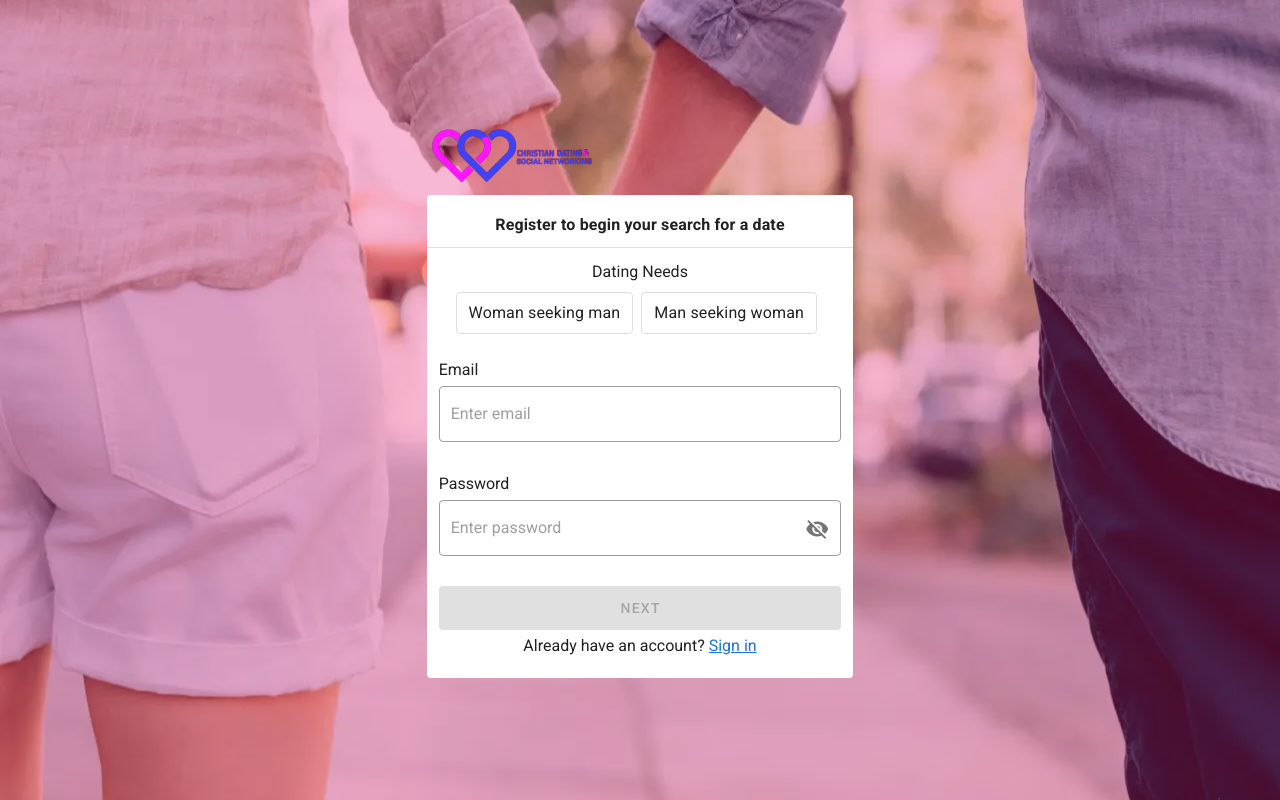
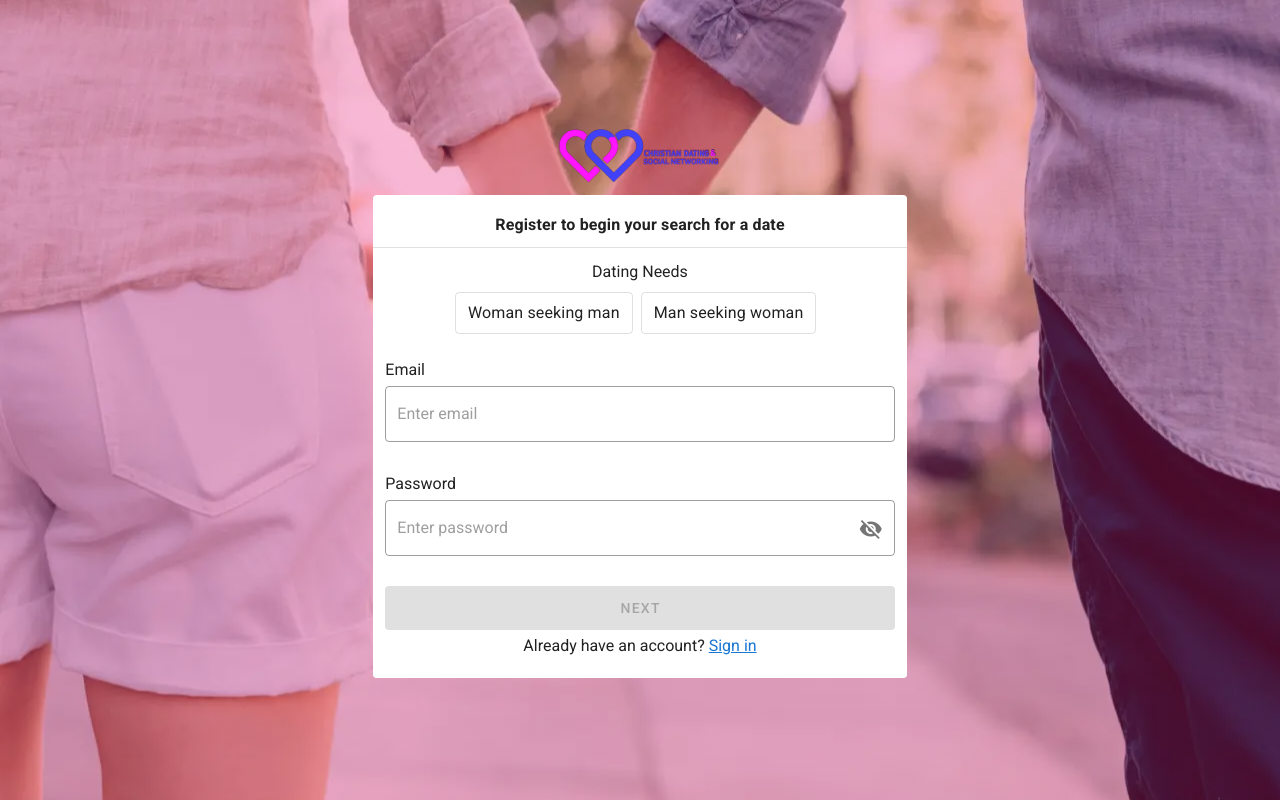
Before and after one commit to symplytheo/christian-dating-site, a Nuxt app: page /account/register in a window 1280 px wide. Built offline with nearby package versions, Linux system fonts and the light colour scheme.

Commit message:
utilize all registration steps

```diff
--- a/pages/account/register.vue
+++ b/pages/account/register.vue
@@ -3,14 +3,21 @@
     tile
     color="transparent"
     flat
-    :height="step === 2 ? 'auto' : '100vh'"
-    :class="step === 2 ? 'py-16' : 'py-0'"
+    :height="isFill ? '100vh' : 'auto'"
+    :class="isFill ? 'py-0' : 'py-16'"
   >
     <v-row class="fill-height" justify="center" align="center" no-gutters>
-      <v-col cols="11" sm="8" md="6" lg="4">
-        <nuxt-link v-if="step === 1" to="/">
-          <core-logo class="mx-auto" />
-        </nuxt-link>
+      <v-col
+        cols="11"
+        sm="8"
+        :md="isFill || step === 2 ? 6 : 10"
+        :lg="isFill || step === 2 ? 5 : 9"
+      >
+        <div class="text-center">
+          <nuxt-link v-if="step === 1" to="/" aria-label="Logo">
+            <core-logo />
+          </nuxt-link>
+        </div>
 
         <v-stepper v-model="step" flat>
           <v-stepper-items>
@@ -27,6 +34,47 @@
             <v-stepper-content step="3" class="pa-0">
               <register-step-success @submit="handleSubmit(3, null)" />
             </v-stepper-content>
+            <v-stepper-content step="4" class="pa-0">
+              <register-step-three
+                @prev="step -= 1"
+                @submit="(d) => handleSubmit(4, d)"
+              />
+            </v-stepper-content>
+            <v-stepper-content step="5" class="pa-0">
+              <register-step-four
+                @prev="step -= 1"
+                @submit="(d) => handleSubmit(5, d)"
+              />
+            </v-stepper-content>
+            <v-stepper-content step="6" class="pa-0">
+              <register-step-five
+                :loading="loading"
+                @prev="step -= 1"
+                @submit="(d) => handleSubmit(6, d)"
+              />
+            </v-stepper-content>
+            <v-stepper-content step="7" class="pa-0">
+              <register-step-six
+                @prev="step -= 1"
+                @submit="(d) => handleSubmit(7, d)"
+              />
+            </v-stepper-content>
+            <v-stepper-content step="8" class="pa-0">
+              <register-step-seven
+                @prev="step -= 1"
+                @submit="(d) => handleSubmit(8, d)"
+              />
+            </v-stepper-content>
+            <v-stepper-content step="9" class="pa-0">
+              <register-step-eight
+                :loading="loading"
+                @prev="step -= 1"
+                @submit="(d) => handleSubmit(9, d)"
+              />
+            </v-stepper-content>
+            <v-stepper-content step="10" class="pa-0">
+              <register-step-all-set @submit="(d) => handleSubmit(10, d)" />
+            </v-stepper-content>
           </v-stepper-items>
         </v-stepper>
       </v-col>
@@ -42,17 +90,46 @@ export default {
     loading: false,
     step: 1,
   }),
+  computed: {
+    isFill() {
+      return [1, 3, 10, 11].includes(this.step)
+    },
+  },
   methods: {
     handleSubmit(step, data) {
-      this.form = { ...this.form, data }
+      this.form = { ...this.form, ...data }
       switch (step) {
         case 1:
-          this.step = 2
+          this.step += 1
           break
         case 2:
-          this.step = 3
+          this.step += 1
+          // register user
+          this.form = {}
           break
         case 3:
+          this.step += 1
+          break
+        case 4:
+          this.step += 1
+          break
+        case 5:
+          this.step += 1
+          break
+        case 6:
+          this.step += 1
+          break
+        case 7:
+          this.step += 1
+          break
+        case 8:
+          this.step += 1
+          break
+        case 9:
+          // complete dating profile
+          this.step += 1
+          break
+        case 10:
           this.$router.replace('/')
           break
         default:
```
